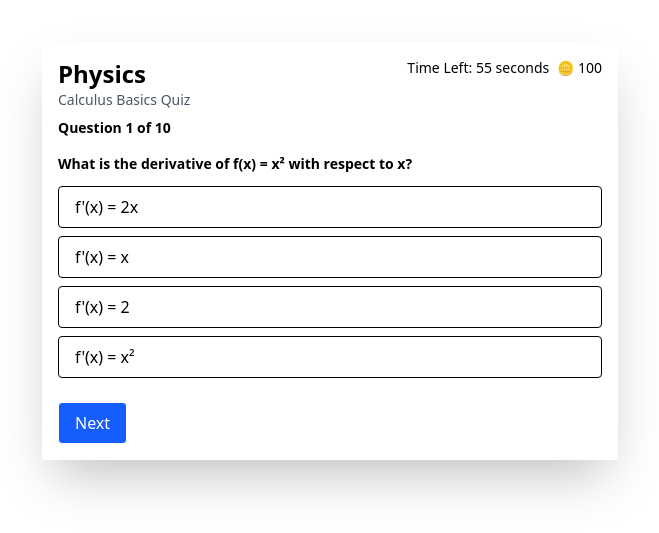
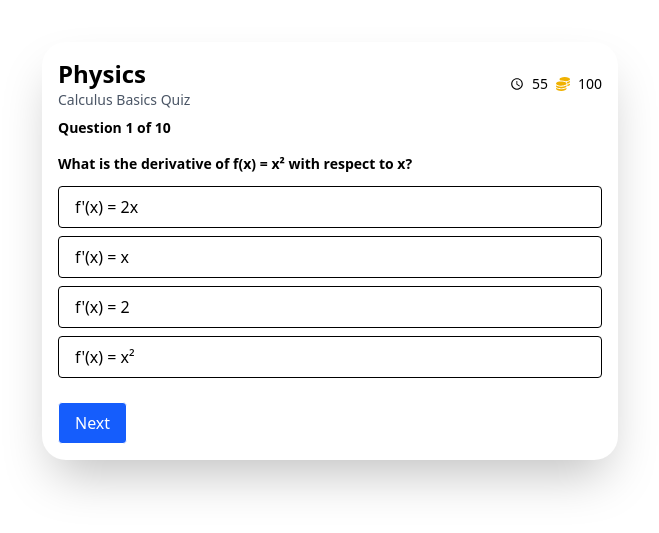
Before and after one commit to nitinsahu19/brain-booster, a React (Vite) app: page /quiz in a window 1280 px wide. Shown: the part 149-682 px from the top of the page, without its empty margins (310-969 px from the left). Built offline with nearby package versions, Linux system fonts and the light colour scheme.

Commit message:
quizz page

```diff
--- a/package.json
+++ b/package.json
@@ -15,6 +15,7 @@
     "firebase": "^11.10.0",
     "react": "^19.1.0",
     "react-dom": "^19.1.0",
+    "react-icons": "^5.5.0",
     "react-redux": "^9.2.0",
     "react-router-dom": "^7.6.3",
     "tailwindcss": "^4.1.11"
--- a/src/Components/QuizzPage.jsx
+++ b/src/Components/QuizzPage.jsx
@@ -1,5 +1,7 @@
 import React, { useEffect, useReducer, useState } from 'react';
 import { initialState, QuizReducer } from './QuizReducer';
+import { MdOutlineWatchLater } from "react-icons/md";
+import { FaCoins } from "react-icons/fa6";
 
 const questions = [
     {
@@ -47,19 +49,16 @@ const questions = [
 function QuizzPage() {
     const [state, dispatch] = useReducer(QuizReducer, initialState);
     const [count, setCount] = useState(60);
-
+    const [answers, setAnswers] = useState({});
 
     useEffect(() => {
-    if (count === 0){
-
-   alert("time is over")
-     return; }
-
+        if (count === 0) {
+            return;
+        }
 
         const timer = setInterval(() => {
             setCount(prev => prev - 1);
         }, 1000);
-
 
         return () => clearInterval(timer);
     }, [count]);
@@ -67,28 +66,39 @@ function QuizzPage() {
     const handelnext = () => {
         if (state.page < questions.length) {
             dispatch({ type: "nextfield" });
+            setCount(60);
         }
     };
 
     const handelpre = () => {
         if (state.page > 1) {
             dispatch({ type: "prefield" });
+            setCount(60);
         }
     };
 
     const currentQuestion = questions[state.page - 1];
 
+    const handleOptionClick = (index) => {
+        setAnswers(prev => ({
+            ...prev,
+            [state.page - 1]: index
+        }));
+    };
+
     return (
         <div className='flex font-sans justify-center items-center h-screen'>
-      <div className='rounded shadow-2xl p-4 w-full max-w-xl bg-white'>
+            <div className='rounded-3xl shadow-2xl p-4 w-full max-w-xl bg-white'>
                 <div className='flex justify-between'>
                     <div>
                         <h1 className='text-2xl font-bold'>Physics</h1>
                         <p className='text-gray-600 text-sm'>Calculus Basics Quiz</p>
                     </div>
-          <div className='text-sm flex gap-2'>
-            <p>Time Left: {count} seconds</p>
-            <p>🪙 100</p>
+                    <div className='text-sm flex gap-2 items-center'>
+                        <p><MdOutlineWatchLater/></p>
+                        <p>{count}</p>
+                        <p className='text-yellow-500'><FaCoins /></p>
+                        <p>100</p>
                     </div>
                 </div>
 
@@ -96,23 +106,33 @@ function QuizzPage() {
                     <p className='text-sm font-semibold'>Question {state.page} of {questions.length}</p>
                 </div>
 
+                {count > 0 ? (
+                    <>
                         <h2 className="font-semibold text-sm mt-4 mb-3">
                             {currentQuestion.question}
                         </h2>
 
                         <div className="space-y-2">
                             {currentQuestion.options.map((option, index) => (
-            <button key={index} className="w-full text-left px-4 py-2 border rounded hover:bg-gray-50">
-              {option}
-            </button>
+                                <button key={index} onClick={() => handleOptionClick(index)} className={`w-full cursor-pointer text-left px-4 py-2 border rounded  ${answers[state.page - 1] === index ? 'border-blue-900 bg-emerald-500' : ''}`}>  {option}  </button>
                             ))}
                         </div>
+                    </>
+                ) : (
+                    <div className="text-center text-red-500 text-lg font-semibold mt-6">
+                        ❌ 😋 Your time is over </div>
+                )}
 
                 <div className='flex justify-between mt-6'>
                     {state.page !== 1 && (
-            <button className='border rounded px-4 py-2' onClick={handelpre}>Previous</button>
+                        <button className='border cursor-pointer rounded px-4 py-2' onClick={handelpre}>Previous</button>
                     )}
-          <button className='border text-white bg-blue-600 rounded px-4 py-2' onClick={handelnext}>Next</button>
+                    {state.page !== 10 && (
+                        <button className='border cursor-pointer text-white bg-blue-600 rounded px-4 py-2' onClick={handelnext}>Next</button>
+                    )}
+                    {state.page === 10 && (
+                        <button className='border cursor-pointer text-white bg-gray-600 rounded px-4 py-2'>  Submit  </button>
+                    )}
                 </div>
             </div>
         </div>
```
Also changed, not shown: 1 other file (tests, documents, lock files or other folders). Lines whose indentation alone changed are shown as unchanged.
